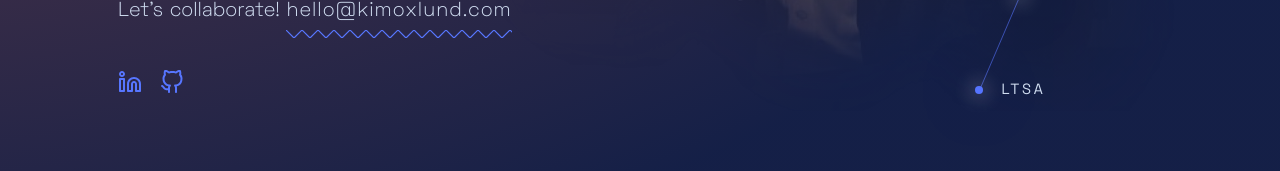
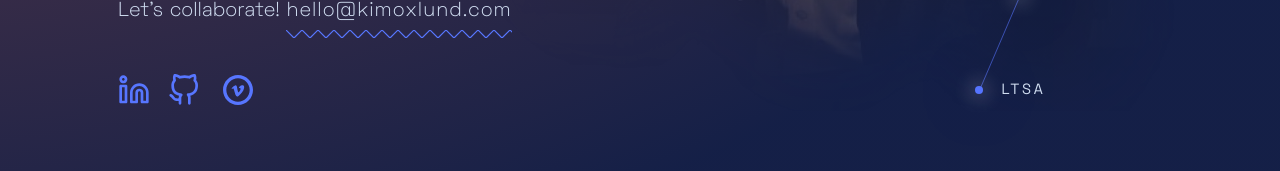
Before and after one commit to kimoxlund/portfolio, a Vue app: page / in a window 1280 px wide. Shown: the part 596-767 px from the top of the page. Built offline with nearby package versions, Linux system fonts and the light colour scheme; a web font is replaced by a local one; what v-lazy-image would draw is missing.

Commit message:
Include dist folder in commit + add Vimeo link

```diff
--- a/src/App.vue
+++ b/src/App.vue
@@ -324,6 +324,7 @@ img {
 
 .list-inline {
   display: flex;
+  align-items: center;
   list-style: none;
   margin: 0;
   padding: 0;
--- a/src/views/Home.vue
+++ b/src/views/Home.vue
@@ -25,8 +25,8 @@
           <svg
             version="1.1"
             xmlns="http://www.w3.org/2000/svg"
-            width="24"
-            height="24"
+            width="32"
+            height="32"
             viewBox="0 0 768 768"
           >
             <path
@@ -47,8 +47,8 @@
           <svg
             version="1.1"
             xmlns="http://www.w3.org/2000/svg"
-            width="24"
-            height="24"
+            width="32"
+            height="32"
             viewBox="0 0 768 768"
           >
             <path
@@ -58,6 +58,32 @@
           </svg>
         </a>
       </li>
+      <li>
+        <a
+          class="pl-1"
+          href="https://vimeo.com/kimoxlund"
+          target="_blank"
+          rel="nofollow noopener"
+        >
+          <span class="u-sr-only">Vimeo</span>
+          <svg
+            version="1.1"
+            xmlns="http://www.w3.org/2000/svg"
+            width="40"
+            height="40"
+            viewBox="0 0 768 768"
+          >
+            <path
+              fill="var(--blue-3)"
+              d="M462.816 292.512c-16.384 0-31.616 7.616-45.76 22.88-9.952 9.984-16 21.696-18.112 35.232 6.624-4.192 12.384-6.272 17.312-6.272 5.088 0 9.28 2.24 12.576 6.784 6.368 8.896 6.016 20.128-1.056 33.632-15.648 29.888-27.072 44.8-34.112 44.8-4.992 0-11.392-16.704-19.264-50.144-1.376-4.96-2.816-12.096-4.256-21.344-1.44-9.216-2.816-17.216-4.256-24-1.44-6.752-3.552-13.696-6.4-20.768s-6.4-12.288-10.656-15.456c-3.008-2.208-6.464-3.328-10.464-3.328-1.76 0-3.584 0.224-5.536 0.672-9.248 2.144-19.936 7.84-32 17.088-12.128 9.216-22.048 18.112-29.888 26.656l-10.688 12.8 9.632 12.768c1.44-1.408 3.2-2.848 5.312-4.256 2.112-1.44 6.048-3.232 11.744-5.344 2.432-0.896 4.512-1.376 6.112-1.376 2.208 0 3.712 0.8 4.576 2.432 2.112 2.848 8.672 22.944 19.68 60.288 11.072 37.344 17.984 58.848 20.8 64.544 4.992 9.952 11.744 17.6 20.256 22.944 4.16 2.56 8.672 3.872 13.664 3.872 5.28 0 11.072-1.504 17.28-4.448 19.232-12.768 41.248-34.112 66.144-64 24.896-29.856 40.16-61.504 45.856-94.912 4.992-29.152-3.52-45.888-25.568-50.144-4.416-1.12-8.704-1.6-12.928-1.6z"
+            ></path>
+            <path
+              fill="var(--blue-3)"
+              d="M384 672c-158.816 0-288-129.184-288-288s129.184-288 288-288 288 129.184 288 288-129.184 288-288 288zM384 160c-123.488 0-224 100.512-224 224s100.512 224 224 224 224-100.512 224-224-100.512-224-224-224z"
+            ></path>
+          </svg>
+        </a>
+      </li>
     </ol>
   </page>
 </template>
```
Also changed, not shown: 58 other files (tests, documents, lock files or other folders).
